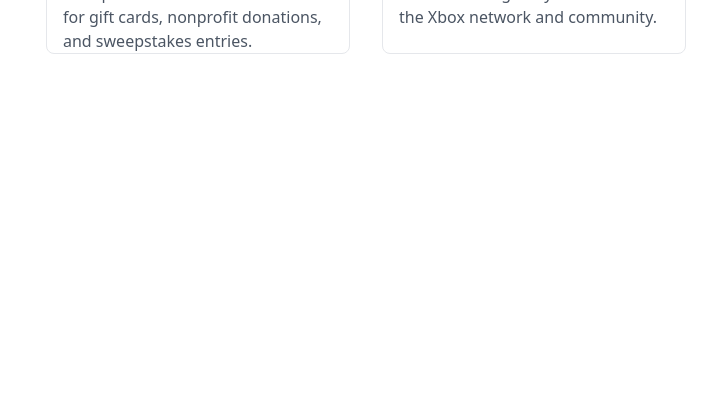
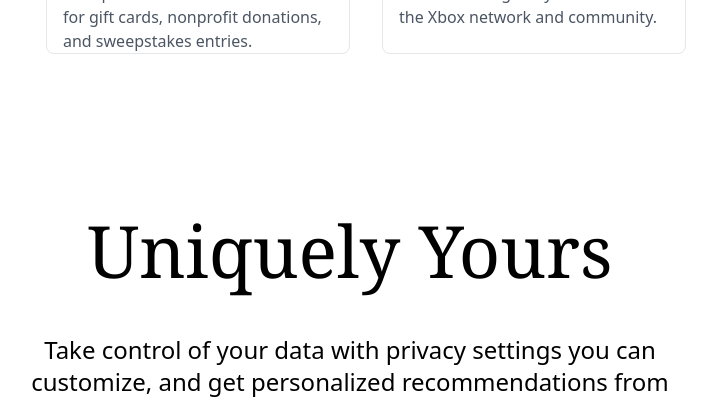
Before and after one commit to tanmayagrwl/Microsoft, a React (Vite) app: page / in a window 1280 px wide. Shown: the part 2196-2599 px from the top of the page, without its empty margins (290-1007 px from the left). Before the commit the page ends 2266 px from the top, so only its background shows below. Built offline with nearby package versions, Linux system fonts and the light colour scheme.

Commit message:
add slideC heading

```diff
--- a/src/App.jsx
+++ b/src/App.jsx
@@ -6,7 +6,7 @@ import sb1 from './assets/sb1.png'
 import sb2 from './assets/sb2.png'
 import sb3 from './assets/sb3.png'
 import sb4 from './assets/sb4.png'
-
+import SlideC from './Components/SlideC/SlideC'
 
 
 
@@ -45,8 +45,8 @@ function App() {
     <>
       <Navbar />
       <Landing />
-
       <SlideB datasb = {datasb}  />
+      <SlideC />
 
 
     </>
--- /dev/null
+++ b/src/Components/SlideC/SlideC.jsx
@@ -0,0 +1,15 @@
+import React from 'react'
+
+function SlideC() {
+  return (
+    <>
+        <div className="flex flex-col items-center w-screen justify-center pt-36">
+
+            <div className='text-3xl md:6xl lg:text-7xl font-serif'>Uniquely Yours</div>
+            <div className='flex justify-center text-md sm:text-md  pr-4 pl-4 lg:pl-80 lg:pr-80 pt-12 text-center md:text-xl lg:text-2xl '>Take control of your data with privacy settings you can customize, and get personalized recommendations from your account checkup.</div>
+        </div>
+    </>
+  )
+}
+
+export default SlideC
```
